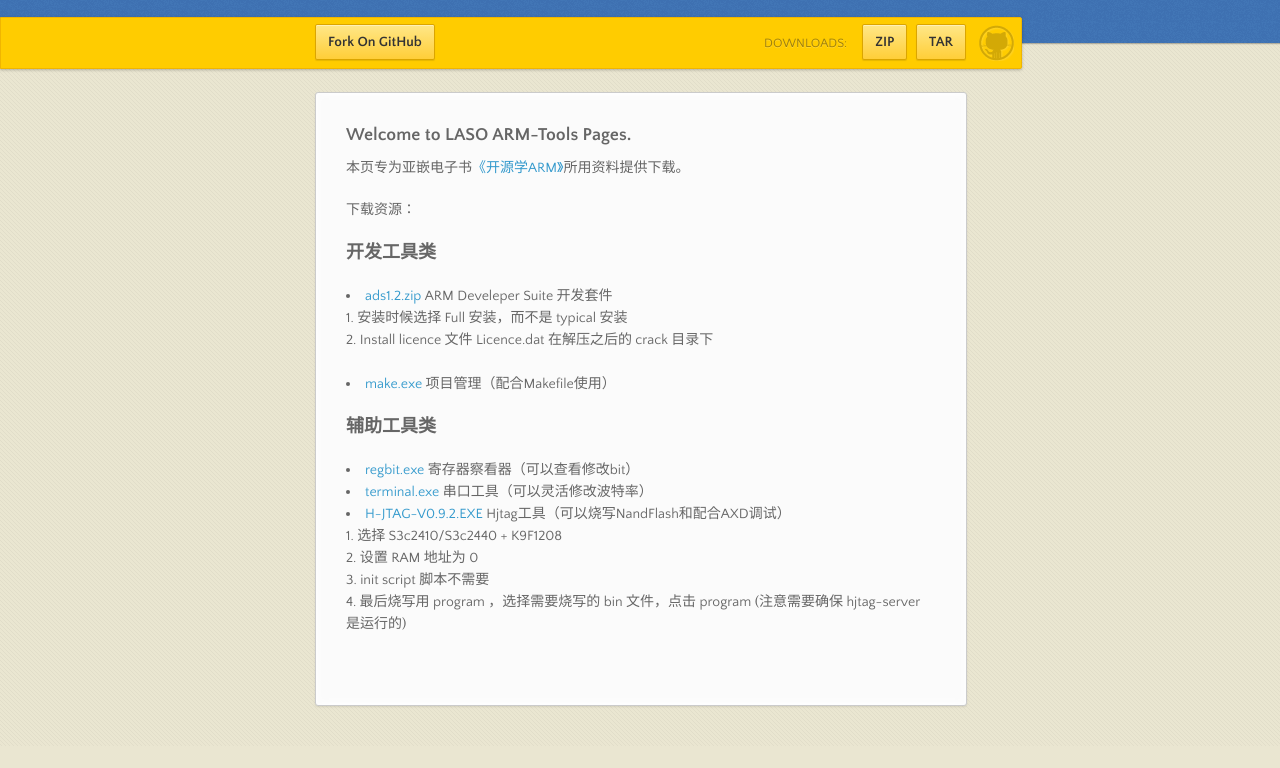
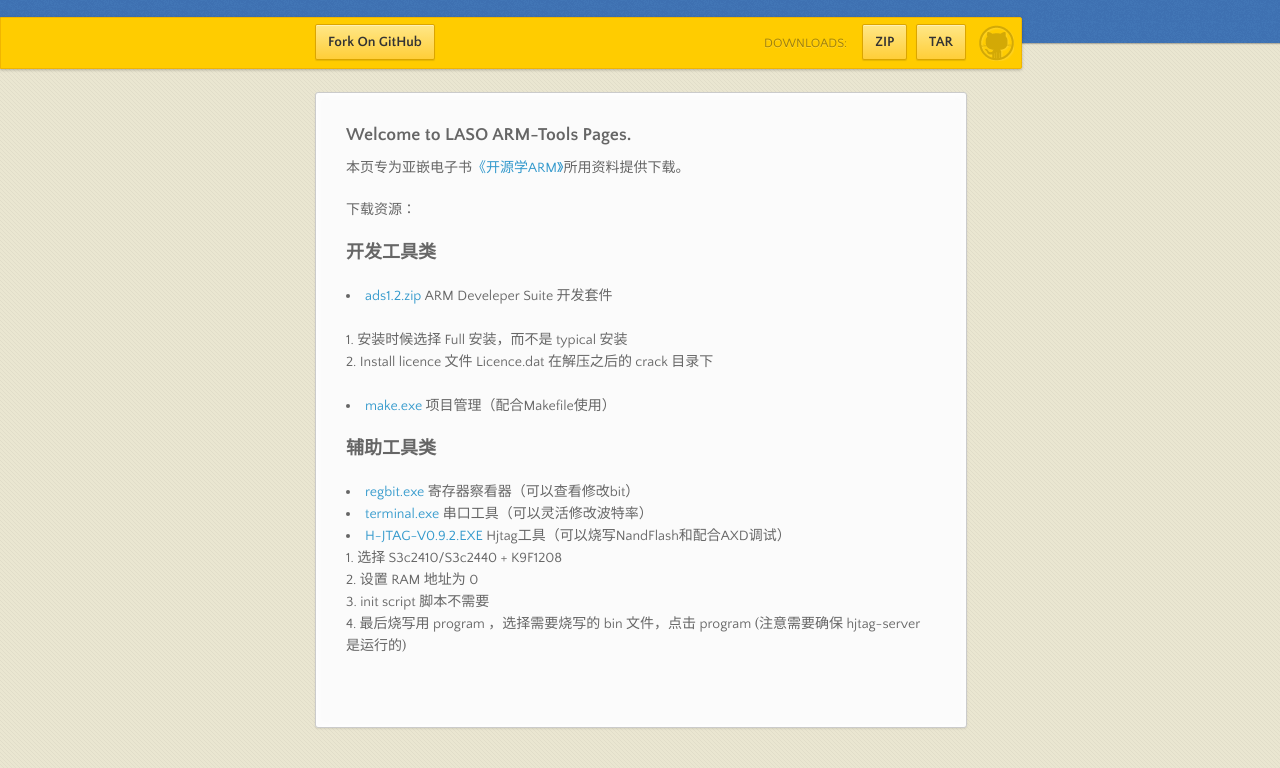
Before and after one commit to limingth/ARM-Tools, a plain HTML site: page index.html in a window 1280 px wide. Shown: the part 98-866 px from the top of the page. Before the commit the page ends 844 px from the top, so only its background shows below. Drawn offline with nearby package versions, Linux system fonts and the light colour scheme.

Commit message:
Update index.html

```diff
--- a/index.html
+++ b/index.html
@@ -50,7 +50,7 @@
 
 <h3>开发工具类</h3>
 <p>
-<li><a href="dev/ads1.2.zip"> ads1.2.zip </a> ARM Develeper Suite 开发套件 </li>
+<li><a href="dev/ads1.2.zip"> ads1.2.zip </a> ARM Develeper Suite 开发套件 </li> <br>
 1. 安装时候选择 Full 安装，而不是 typical 安装 <br>
 2. Install licence 文件 Licence.dat 在解压之后的 crack 目录下 <br>
 <br>
```
